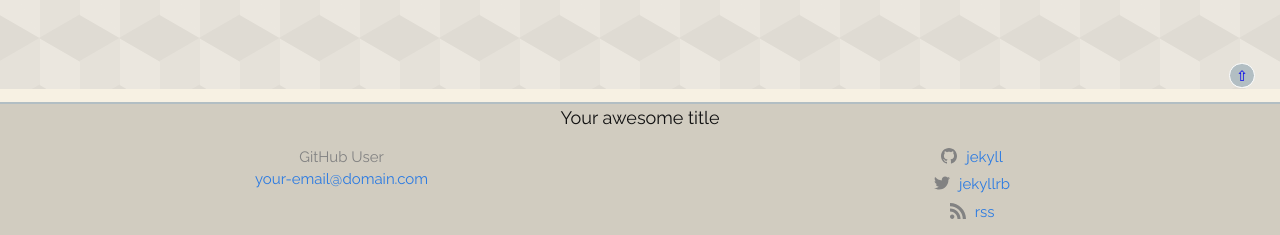
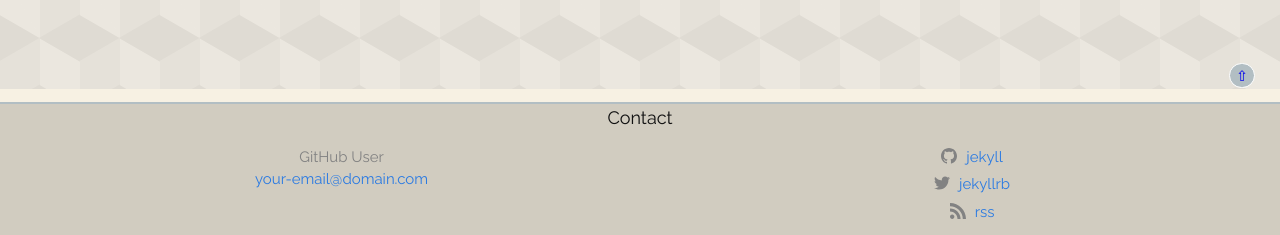
Before and after one commit to thomasdidier/retro, a Jekyll site: the page built from page.html, in a window 1280 px wide. Shown: the part 931-1166 px from the top of the page. Built offline with Jekyll 4.4.1, drawn with Linux system fonts in a browser that asks for light colours; nearby versions of some CDN libraries; grey boxes are pictures that could not be loaded.

Commit message:
Auto stash before merge of "gh-pages" and "origin/gh-pages"

```diff
--- a/_includes/footer.html
+++ b/_includes/footer.html
@@ -4,7 +4,7 @@
 
   <div class="wrapper">
 
-    <h2 class="footer-heading animated fadeInDown">{{ site.title | escape }}</h2>
+    <h2 class="footer-heading animated fadeInDown">Contact</h2>
 
     <div class="footer-col-wrapper">
       <div class="footer-1 col-md-6">
```
